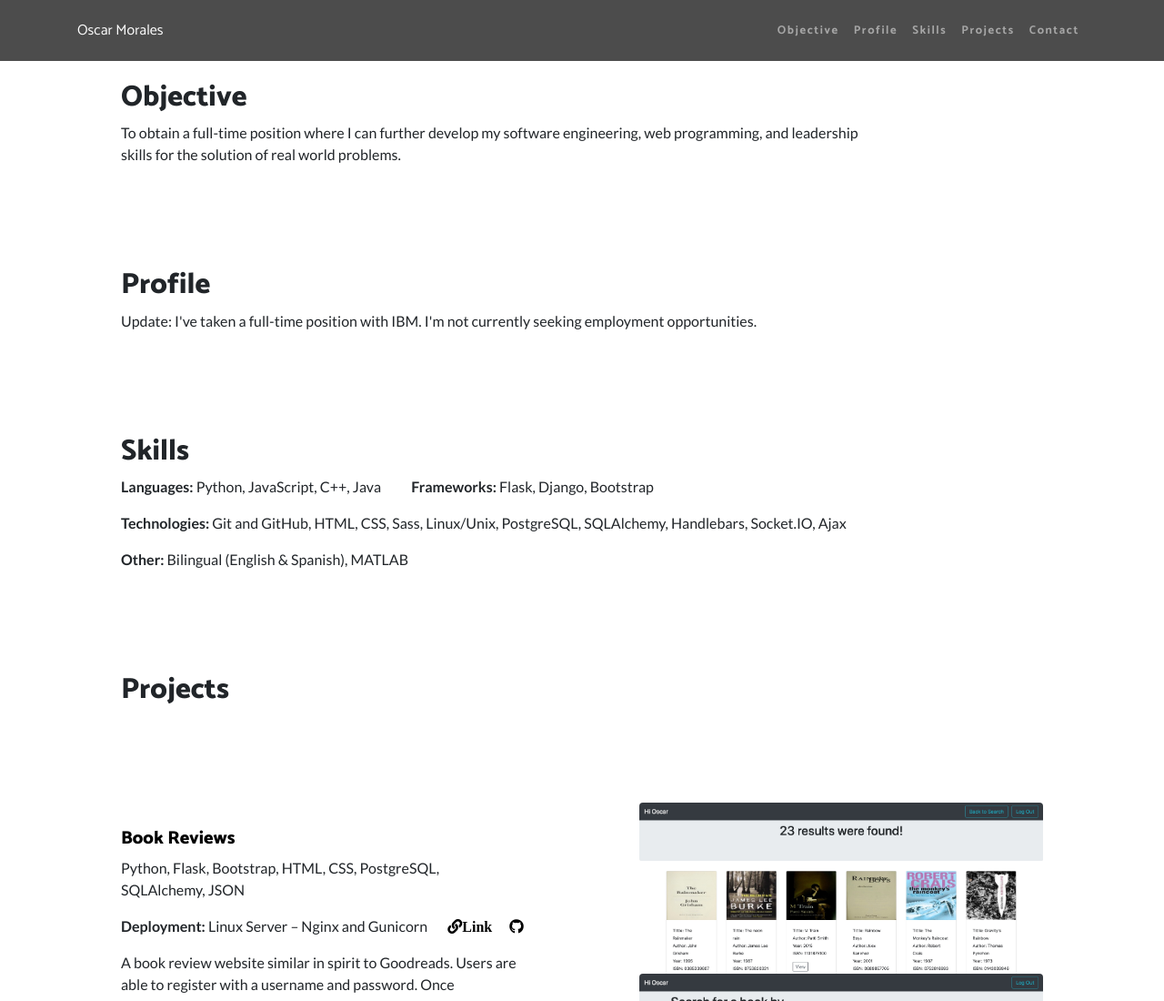
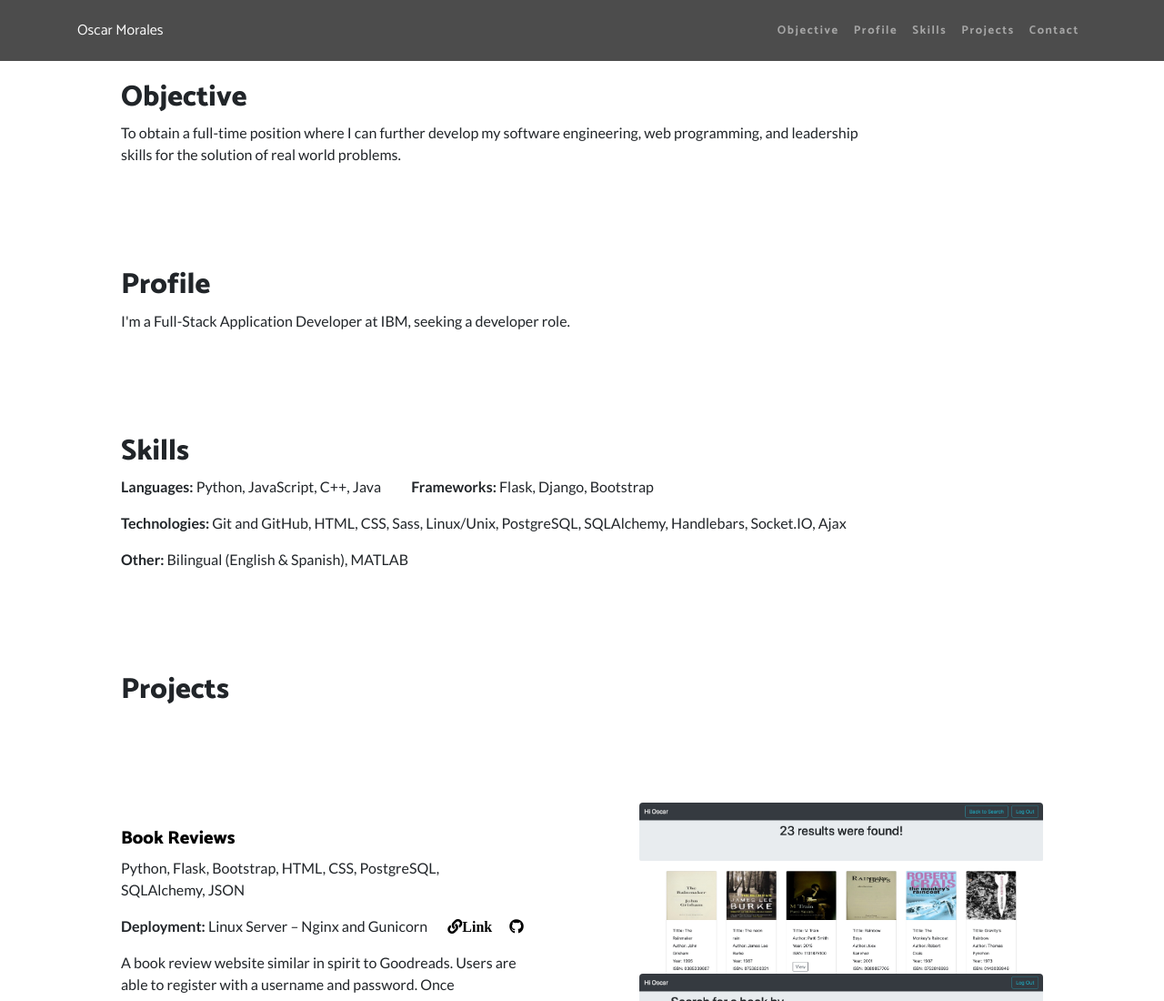
Before and after one commit to OscarMorales77/website, a plain HTML site: page index.html in a window 1280 px wide. Shown: the top 1100 px of the page at 91% size. Drawn offline with Linux system fonts and the light colour scheme.

Commit message:
Update to Personal Page

```diff
--- a/index.html
+++ b/index.html
@@ -79,7 +79,7 @@
           <div class="p-5">
             <h2>Profile</h2>
             <p>
-                Update: I've taken a full-time position with IBM. I'm not currently seeking employment opportunities.
+              I'm a Full-Stack Application Developer at IBM, seeking a developer role.
             </p>
           </div>
         </div>
```
